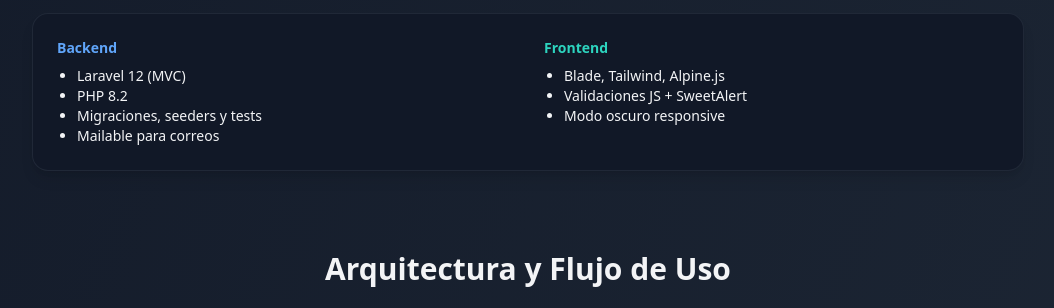
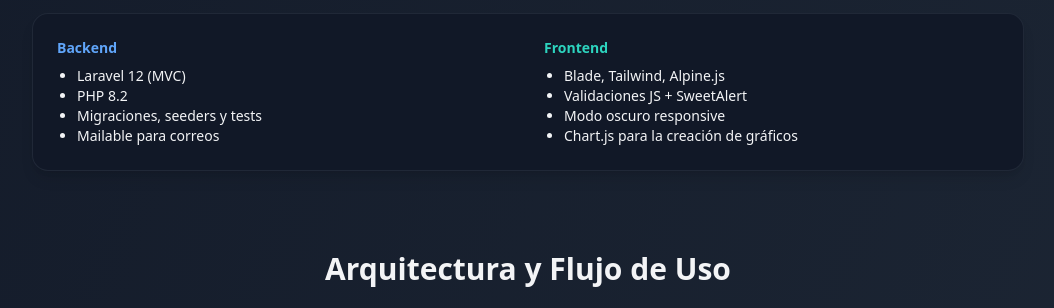
Before and after one commit to JdPrometheus/JdPrometheus.github.io, a plain HTML site: page index.html in a window 1280 px wide. Shown: the part 1400-1708 px from the top of the page, without its empty margins (112-1166 px from the left). Drawn offline with nearby package versions, Linux system fonts and the light colour scheme.

Commit message:
Update index.html

```diff
--- a/index.html
+++ b/index.html
@@ -129,6 +129,7 @@
                     <li>Blade, Tailwind, Alpine.js</li>
                     <li>Validaciones JS + SweetAlert</li>
                     <li>Modo oscuro responsive</li>
+                    <li>Chart.js para la creación de gráficos</li>
                 </ul>
             </div>
         </div>
```
